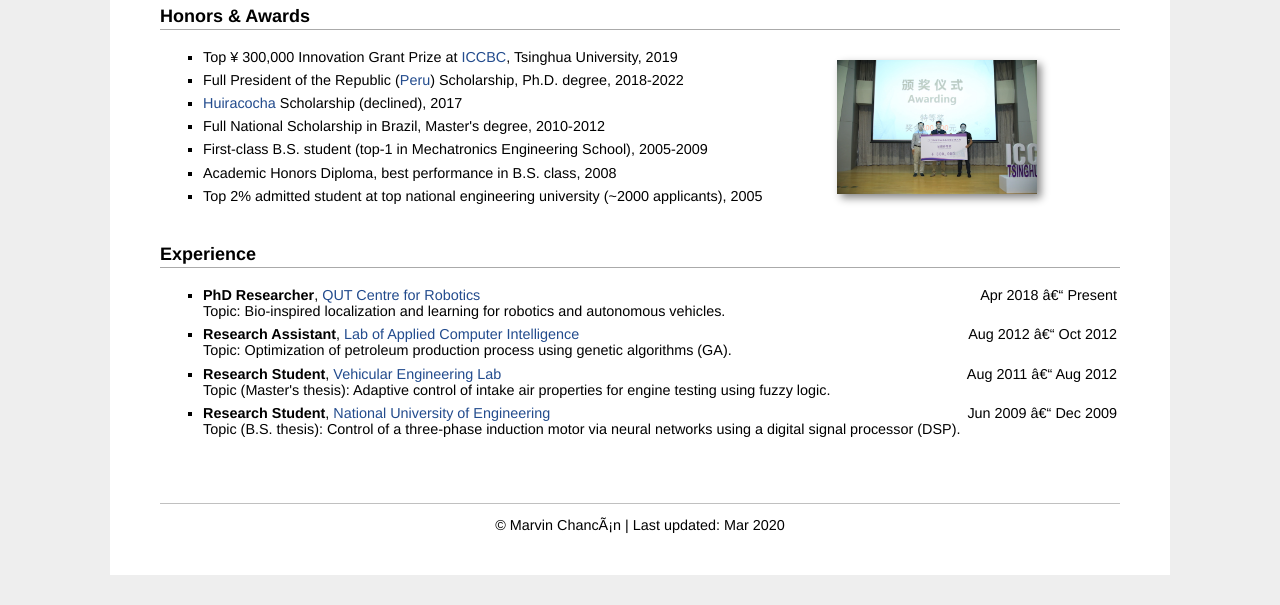
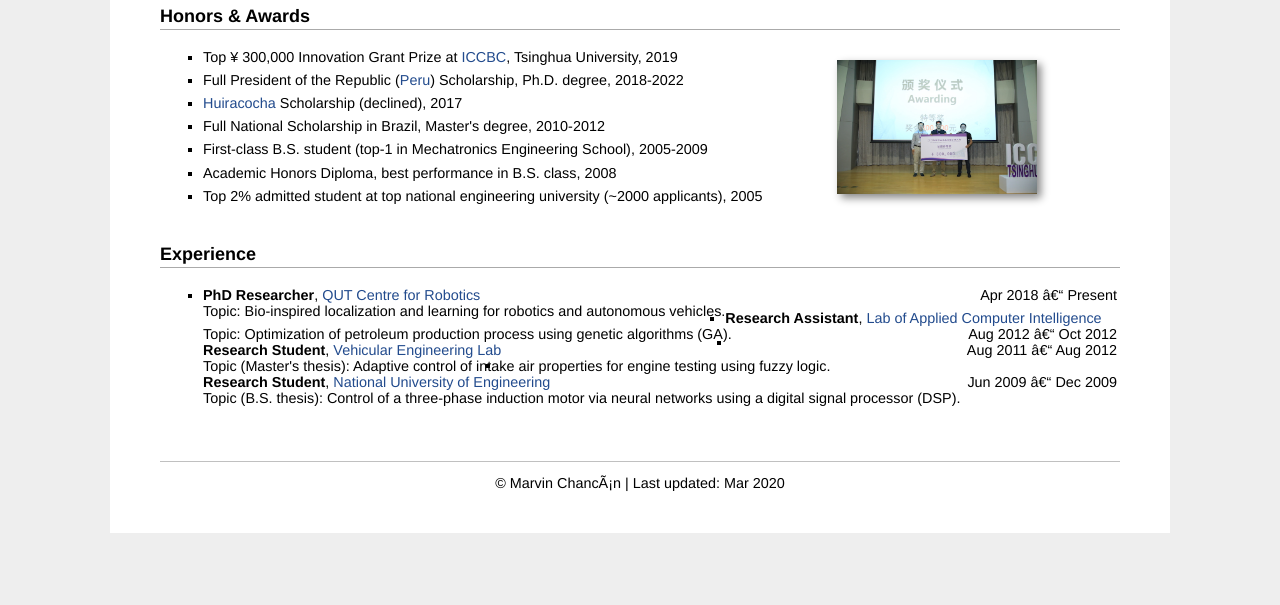
Before and after one commit to mchancan/mchancan.github.io, a Jekyll site: the page built from index.html, in a window 1280 px wide. Shown: the part 1104-1709 px from the top of the page. Built offline with Jekyll 4.4.1, drawn with Linux system fonts in a browser that asks for light colours; comment, search, counter and statistics services are not loaded; after the commit the page ends 1667 px from its top, so only the background shows below that.

Commit message:
Update index.html

```diff
--- a/index.html
+++ b/index.html
@@ -133,19 +133,19 @@ title: Marvin
 			<ul>
 				<li>
 					<div style="float:left; text-align:left"><b>PhD Researcher</b>, <a href="https://research.qut.edu.au/qcr/robotic-vision/">QUT Centre for Robotics</a></div> <div style="float:right; text-align:right">Apr 2018 – Present</div><br>
-					<div style="float:left; text-align:left">Topic: Bio-inspired localization and learning for robotics and autonomous vehicles.</div><br>
+					<div style="float:left; text-align:left">Topic: Bio-inspired localization and learning for robotics and autonomous vehicles.</div>
 				</li>
 				<li>
 					<div style="float:left; text-align:left"><b>Research Assistant</b>, <a href="http://www.ica.ele.puc-rio.br/en/">Lab of Applied Computer Intelligence</a></div> <div style="float:right; text-align:right">Aug 2012 – Oct 2012</div><br>
-					<div style="float:left; text-align:left">Topic: Optimization of petroleum production process using genetic algorithms (GA).</div><br>
+					<div style="float:left; text-align:left">Topic: Optimization of petroleum production process using genetic algorithms (GA).</div>
 				</li>
 				<li>
 					<div style="float:left; text-align:left"><b>Research Student</b>, <a href="https://www.puc-rio.br/english/specialprojects/iepuc.html">Vehicular Engineering Lab</a></div> <div style="float:right; text-align:right">Aug 2011 – Aug 2012</div><br>
-					<div style="float:left; text-align:left">Topic (Master's thesis): Adaptive control of intake air properties for engine testing using fuzzy logic.</div><br>
+					<div style="float:left; text-align:left">Topic (Master's thesis): Adaptive control of intake air properties for engine testing using fuzzy logic.</div>
 				</li>
 				<li>
 					<div style="float:left; text-align:left"><b>Research Student</b>, <a href="https://www.uni.edu.pe">National University of Engineering</a></div> <div style="float:right; text-align:right">Jun 2009 – Dec 2009</div><br>
-					<div style="float:left; text-align:left">Topic (B.S. thesis): Control of a three-phase induction motor via neural networks using a digital signal processor (DSP).</div><br>
+					<div style="float:left; text-align:left">Topic (B.S. thesis): Control of a three-phase induction motor via neural networks using a digital signal processor (DSP).</div>
 				</li>
 			</ul>
 		</td>
```
